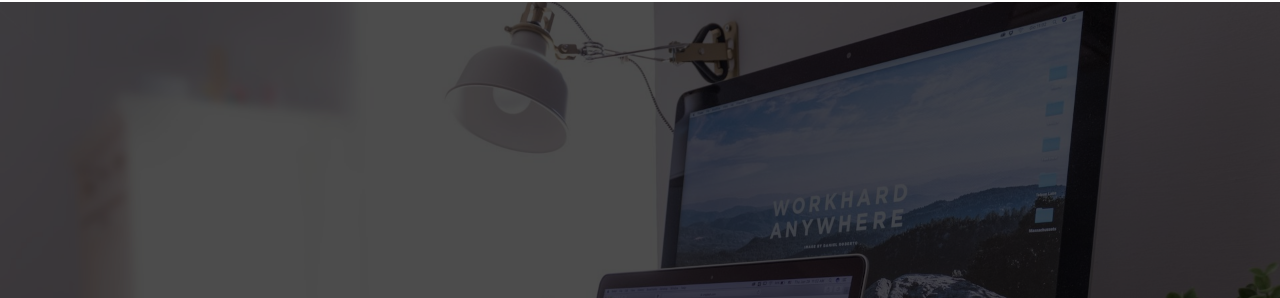
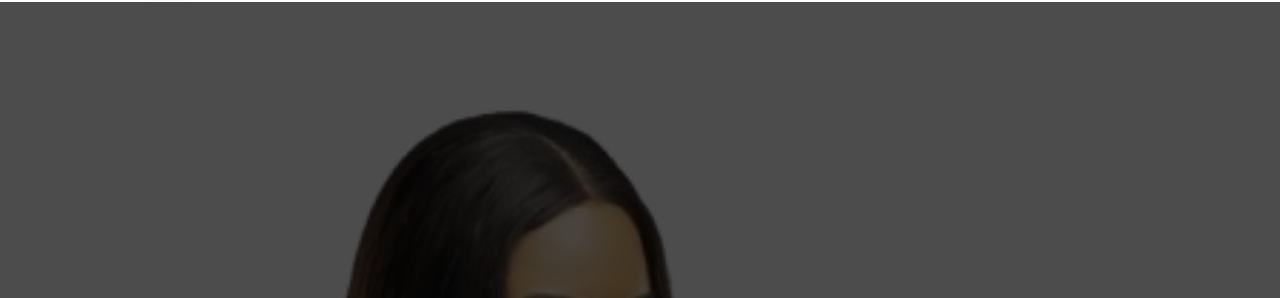
Before and after one commit to freedompraise/StellarVirtualAssistant, a website: page index.html in a window 1280 px wide. Shown: the part 54-352 px from the top of the page. Drawn offline with nearby package versions, Linux system fonts and the light colour scheme; files whose address does not match are found by name.

Commit message:
change hero section background image

```diff
--- a/index.html
+++ b/index.html
@@ -50,7 +50,7 @@
 	<!-- END nav -->
 
 
-	<div class="hero-wrap" id="home" style="background-image: url('images/computer-background.jpg');"
+	<div class="hero-wrap" id="home" style="background-image: url('images/photo-with-laptop.png');"
 		data-stellar-background-ratio="0.5">
 		<div class="dark-overlay"></div>
 		<div class="container d-flex justify-content-center align-items-center text-container">
```
